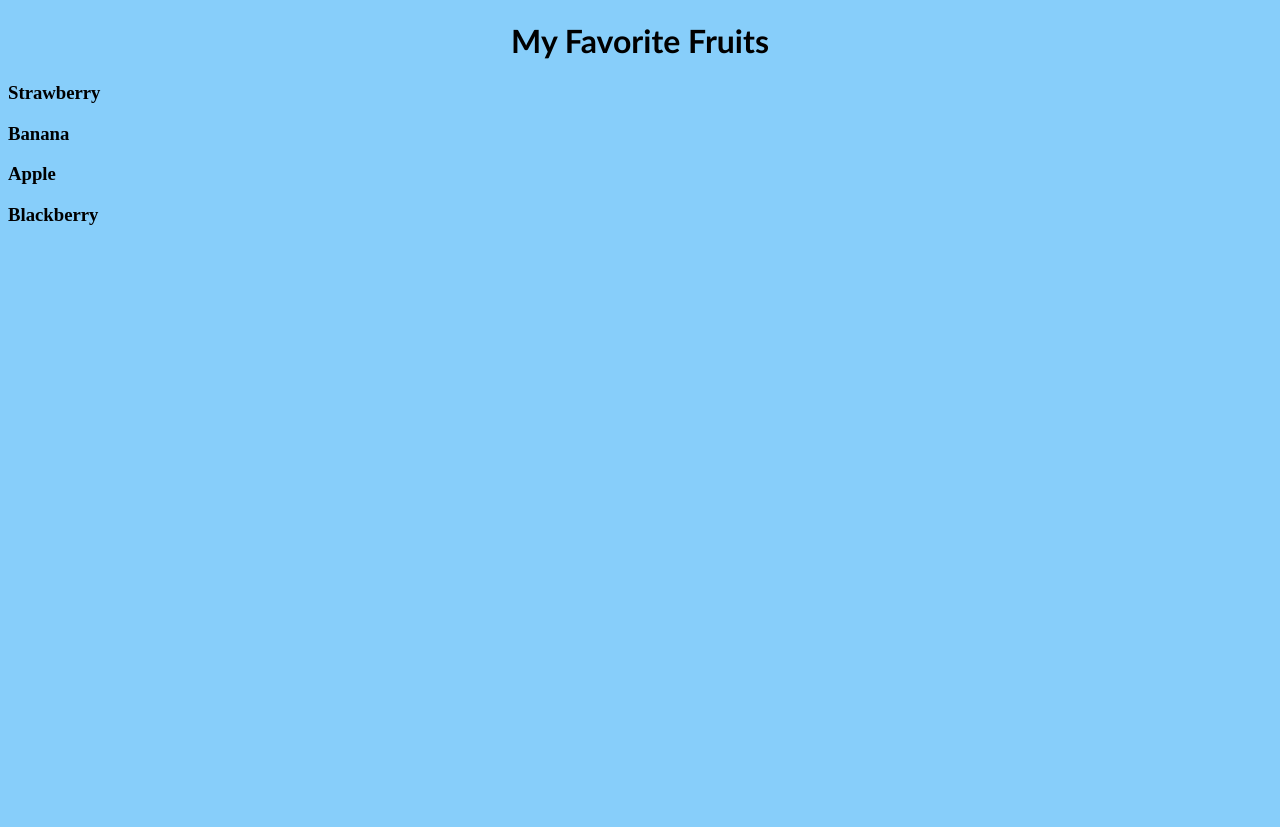
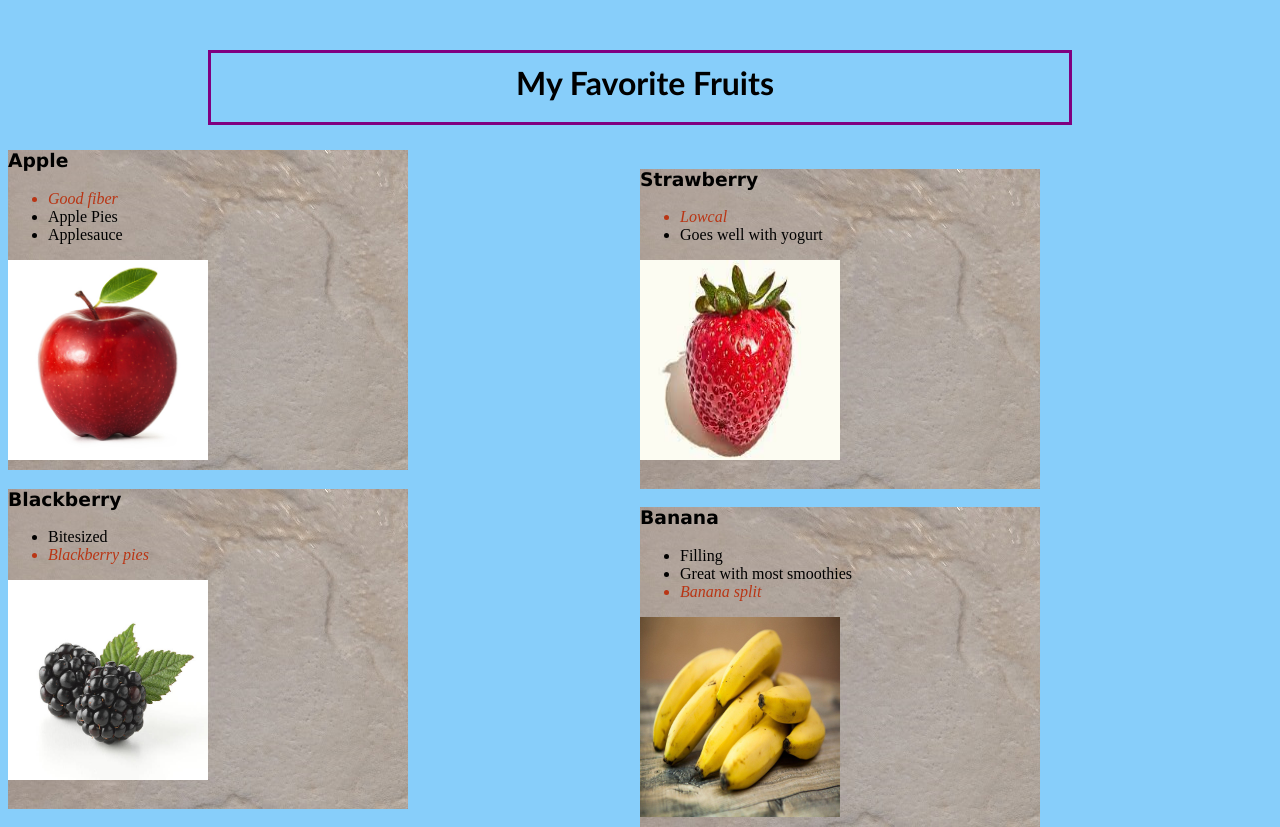
Before and after one commit to E-Starling/CSSCheckup, a plain HTML site: page index.html in a window 1280 px wide. Before the commit the page ends 800 px from the top, so only its background shows below. Drawn offline with Linux system fonts and the light colour scheme.

Commit message:
added fruits

```diff
--- a/index.html
+++ b/index.html
@@ -5,17 +5,57 @@
     <link rel="stylesheet" type="text/css" href="main.css">
 </head>
 <body>
-    <h1>My Favorite Fruits</h1>
-        <div>
+    <h1 class="margins-padding">My Favorite Fruits</h1>
+        <section style="width:50%;float: right;">
+        <div class="background">
             <h3>Strawberry</h3>
-
+                <ul>
+                    <li id="id">Lowcal</li>
+                    <li>Goes well with yogurt</li>
+                </ul>
+                <div class="image">
+                <img src="../CSSCheckup/strawberry.jfif">
+                </div>
+        </div>
+        <div class="background">
             <h3>Banana</h3>
+                <ul>
+                    <li>Filling</li>
+                    <li>Great with most smoothies</li>
+                    <li id="id">Banana split</li>
+                </ul>
+                <div class="image">
+                    <img src="../CSSCheckup/banana.jpg">
+                </div>
+        </section>
+        <div class="background">
+        <section style="width: 50%;">
             <h3>Apple</h3>
+            <ul>
+                <li id="id">Good fiber</li>
+                <li>Apple Pies</li>
+                <li>Applesauce</li>
+            </ul>
+            <div class="image">
+            <img src="../CSSCheckup/apple.jpg">
+            </div>
+        </div>
+        <div class="background">
             <h3>Blackberry</h3>
+            <ul>
+                <li>Bitesized</li>
+                <li id="id">Blackberry pies</li>
+            </ul>
+            <div class="image">
+            <img src="../CSSCheckup/Blackberry.jpg">
+            </div>
+        </div>
+        </section>
 
 
 
-        </div>
+
+
 
 </body>
 </html>
--- a/main.css
+++ b/main.css
@@ -1,15 +1,33 @@
 body{
     background-color: lightskyblue;
 }
+.margins-padding{
+    border:3px solid purple;
+      margin-top: 50px;
+      margin-right: 200px;
+      margin-bottom: 25px;
+      margin-left: 200px;
+      padding: 10px 10px 20px 20px;
+  }
 h1{
     text-align: center;
     font-family: 'Gill Sans', 'Gill Sans MT', Calibri, 'Trebuchet MS', sans-serif;
 }
-.background1{
-    background-image: url(../CSSCheckup/marble.jpg);
+h3{
+    font-family: 'Lucida Sans', 'Lucida Sans Regular', 'Lucida Grande', 'Lucida Sans Unicode', Geneva, Verdana, sans-serif;
 }
-
-#sweet{
-    color:purple;
+/*Adding a background image for boxes*/
+.background{
+    background-image: url(../CSSCheckup/marble.png);
+    height: 320px;
+    width: 400px;
+}
+.image img{
+    width:200px;
+    height:200px;
+}
+/* Setting the id*/
+#id{
+    color:rgb(185, 53, 20);
     font-style: italic;
 }
```
Also changed, not shown: Blackberry.jpg (added), apple.jpg (added), banana.jpg (added), marble.jpg (deleted), marble.png (added), strawberry.jfif (added).
